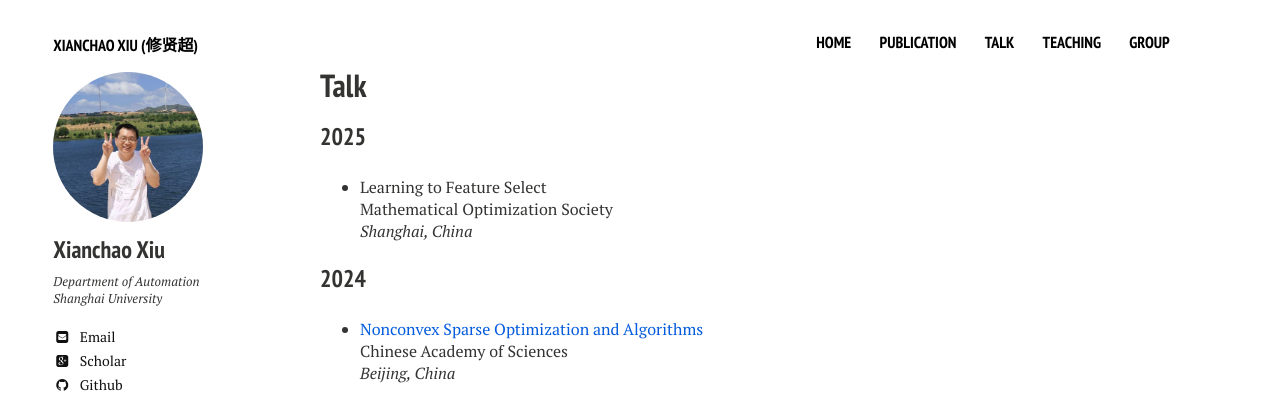
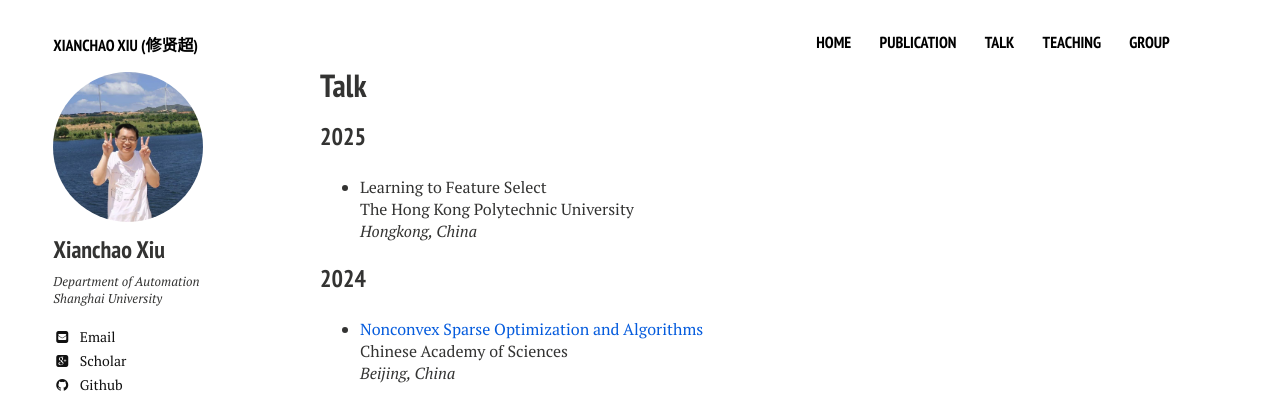
Before and after one commit to xianchaoxiu/xianchaoxiu.github.io, a Jekyll site: the page built from talk/index.md, in a window 1280 px wide. Shown: the top 393 px of the page. Built offline with Jekyll 4.4.1, drawn with Linux system fonts in a browser that asks for light colours; nearby versions of some CDN libraries.

Commit message:
Update index.md

```diff
--- a/talk/index.md
+++ b/talk/index.md
@@ -12,8 +12,8 @@ share: false
 ### 2025
 
 * Learning to Feature Select <br>
-Mathematical Optimization Society <br>
-<i>Shanghai, China</i><br>
+The Hong Kong Polytechnic University <br>
+<i>Hongkong, China</i><br>
 
 
 ### 2024
```
